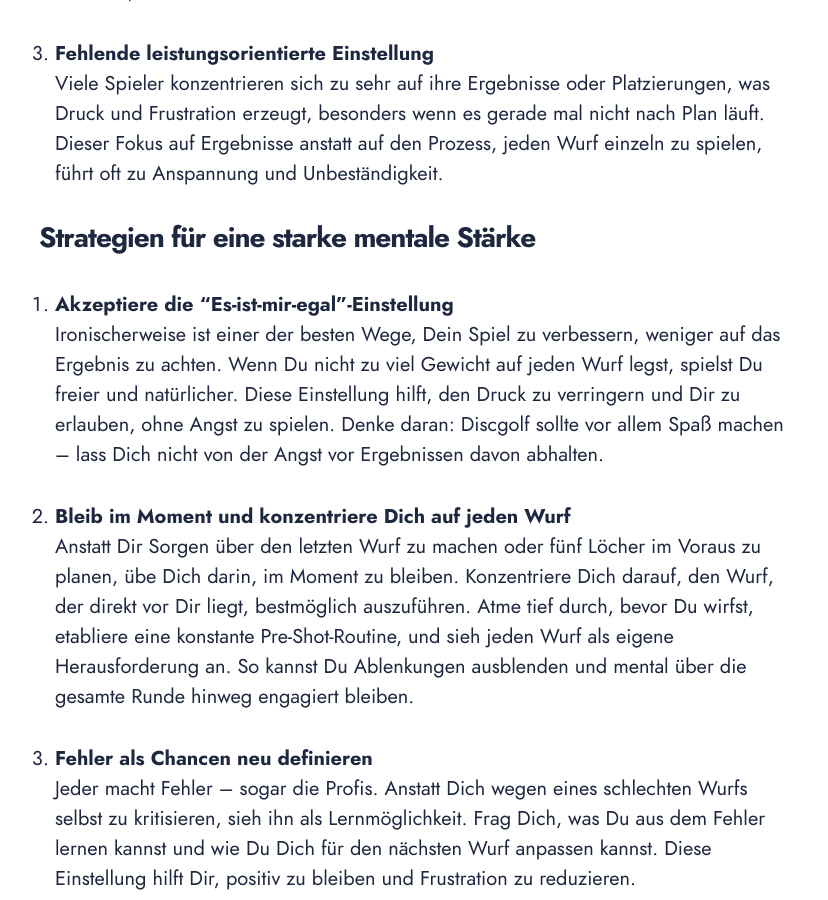
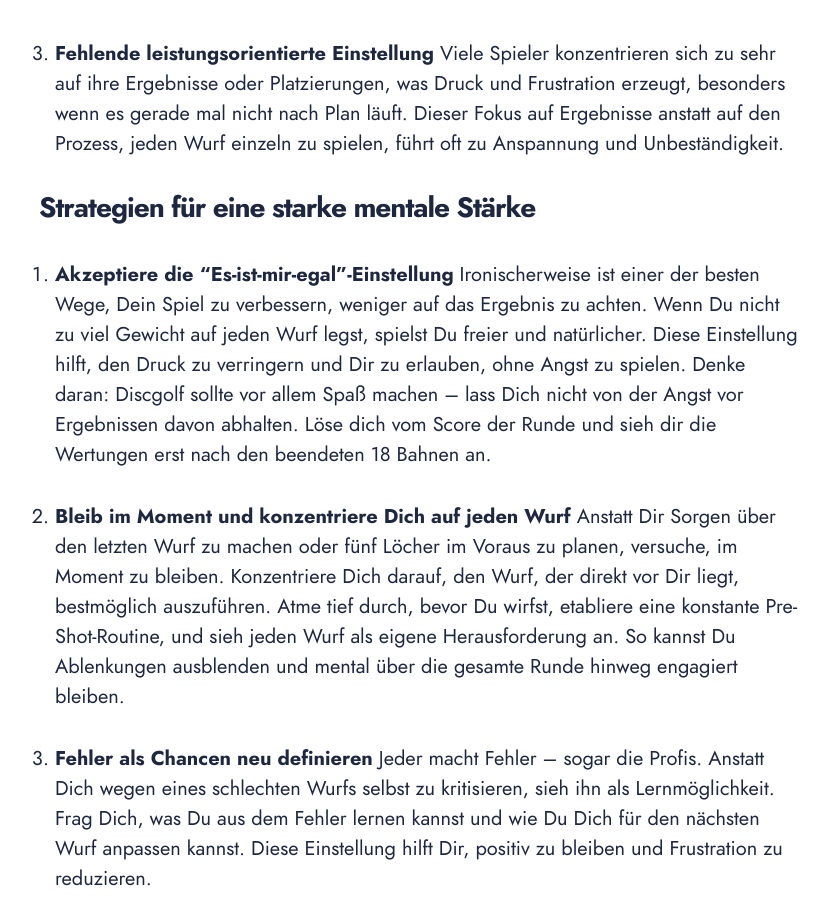
Before and after one commit to maxgreive/syndikat-web, a Jekyll site: the page built from _posts/2024-09-08-macht-des-geistes.md, in a window 1280 px wide and 900 px high, scrolled down 1848 px. Shown: the whole window, without its empty margins (221-1049 px from the left). Built offline with Jekyll 4.4.1, drawn with Linux system fonts in a browser that asks for light colours; some web fonts are replaced; some of the changed text lies outside the part shown.

Commit message:
mindset post tweaks

```diff
--- a/_posts/2024-09-08-macht-des-geistes.md
+++ b/_posts/2024-09-08-macht-des-geistes.md
@@ -29,10 +29,10 @@ Viele Spieler konzentrieren sich zu sehr auf ihre Ergebnisse oder Platzierungen,
 ## Strategien für eine starke mentale Stärke
 
 1. **Akzeptiere die “Es-ist-mir-egal”-Einstellung**
-Ironischerweise ist einer der besten Wege, Dein Spiel zu verbessern, weniger auf das Ergebnis zu achten. Wenn Du nicht zu viel Gewicht auf jeden Wurf legst, spielst Du freier und natürlicher. Diese Einstellung hilft, den Druck zu verringern und Dir zu erlauben, ohne Angst zu spielen. Denke daran: Discgolf sollte vor allem Spaß machen – lass Dich nicht von der Angst vor Ergebnissen davon abhalten.
+Ironischerweise ist einer der besten Wege, Dein Spiel zu verbessern, weniger auf das Ergebnis zu achten. Wenn Du nicht zu viel Gewicht auf jeden Wurf legst, spielst Du freier und natürlicher. Diese Einstellung hilft, den Druck zu verringern und Dir zu erlauben, ohne Angst zu spielen. Denke daran: Discgolf sollte vor allem Spaß machen – lass Dich nicht von der Angst vor Ergebnissen davon abhalten. Löse dich vom Score der Runde und sieh dir die Wertungen erst nach den beendeten 18 Bahnen an.
 
 2. **Bleib im Moment und konzentriere Dich auf jeden Wurf**
-Anstatt Dir Sorgen über den letzten Wurf zu machen oder fünf Löcher im Voraus zu planen, übe Dich darin, im Moment zu bleiben. Konzentriere Dich darauf, den Wurf, der direkt vor Dir liegt, bestmöglich auszuführen. Atme tief durch, bevor Du wirfst, etabliere eine konstante Pre-Shot-Routine, und sieh jeden Wurf als eigene Herausforderung an. So kannst Du Ablenkungen ausblenden und mental über die gesamte Runde hinweg engagiert bleiben.
+Anstatt Dir Sorgen über den letzten Wurf zu machen oder fünf Löcher im Voraus zu planen, versuche, im Moment zu bleiben. Konzentriere Dich darauf, den Wurf, der direkt vor Dir liegt, bestmöglich auszuführen. Atme tief durch, bevor Du wirfst, etabliere eine konstante Pre-Shot-Routine, und sieh jeden Wurf als eigene Herausforderung an. So kannst Du Ablenkungen ausblenden und mental über die gesamte Runde hinweg engagiert bleiben.
 
 3. **Fehler als Chancen neu definieren**
 Jeder macht Fehler – sogar die Profis. Anstatt Dich wegen eines schlechten Wurfs selbst zu kritisieren, sieh ihn als Lernmöglichkeit. Frag Dich, was Du aus dem Fehler lernen kannst und wie Du Dich für den nächsten Wurf anpassen kannst. Diese Einstellung hilft Dir, positiv zu bleiben und Frustration zu reduzieren.
@@ -58,4 +58,6 @@ Denke daran: Genau wie Wurftechniken erfordert auch mentale Stärke regelmäßig
 
 Das mentale Spiel im Discgolf ist oft der entscheidende Faktor zwischen einer guten und einer großartigen Runde. Indem Du Dich darauf konzentrierst, im Moment zu bleiben, eine entspannte Einstellung zu entwickeln, Fehler neu zu definieren und einen positiven inneren Dialog zu pflegen, kannst Du sowohl Deine Leistung als auch Deine Freude am Spiel steigern.
 
+Denke daran: Der nächste Wurf könnte der beste Wurf Deines Lebens werden 🙂
+
 Hast Du auf dem Platz schon einmal mentale Herausforderungen erlebt oder hast Du eine mentale Strategie, die für Dich funktioniert? Teile Deine Erfahrungen auf unserem [Discord-Server](https://discord.gg/bus8ZcaNFT).
```
Also changed, not shown: other parts of _posts/2024-09-08-macht-des-geistes.md (+1 -1 lines).
